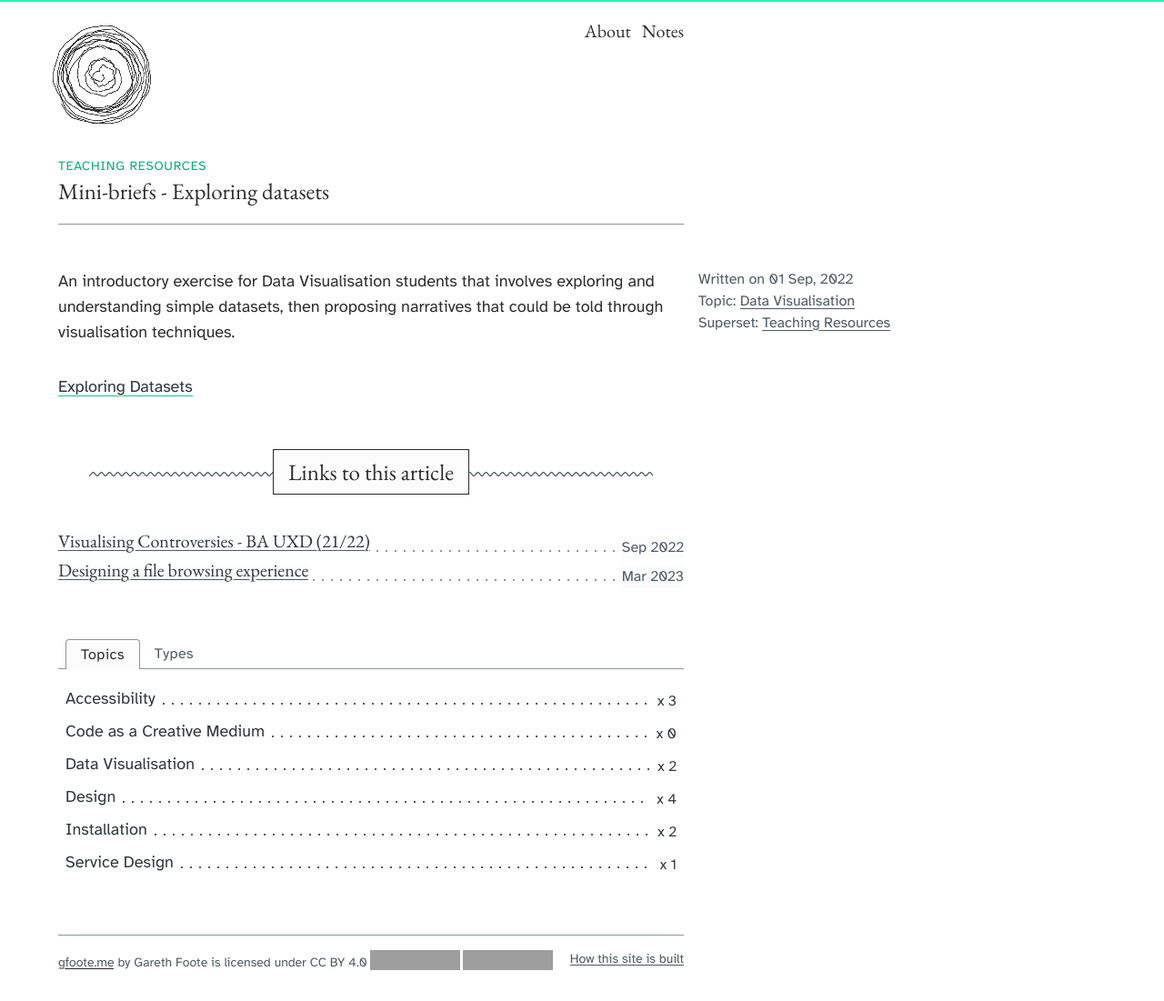
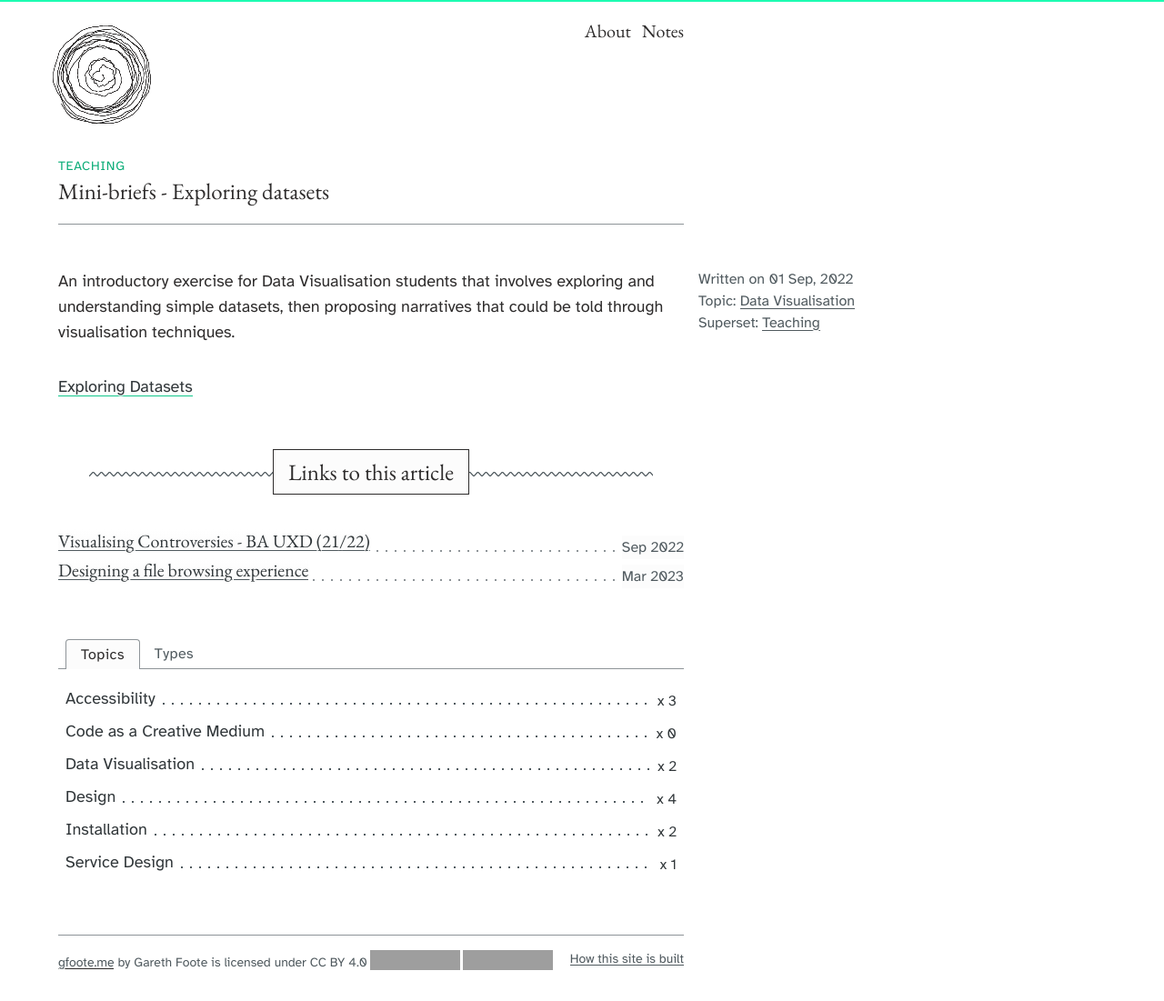
Before and after one commit to garethfoote/gfoote, a Jekyll site: the page built from collections/_writing/Mini-briefs - Exploring datasets.md, in a window 1280 px wide. Shown: the whole page at 91% size. Built offline with Jekyll 4.4.1, drawn with Linux system fonts in a browser that asks for light colours; grey boxes are pictures that could not be loaded.

Commit message:
PUSH NOTE : Mini-briefs - Exploring datasets.md

```diff
--- a/collections/_writing/Mini-briefs - Exploring datasets.md
+++ b/collections/_writing/Mini-briefs - Exploring datasets.md
@@ -3,10 +3,13 @@ title: Mini-briefs - Exploring datasets
 share: true
 homepage: true
 category: _writing
-types: [Teaching Resources]
-topics: [Data Visualisation]
+types:
+  - Teaching
+topics:
+  - Data Visualisation
 date: 2022-09-01
 ---
+
 
 An introductory exercise for Data Visualisation students that involves exploring and understanding simple datasets, then proposing  narratives that could be told through visualisation techniques.
 
```
